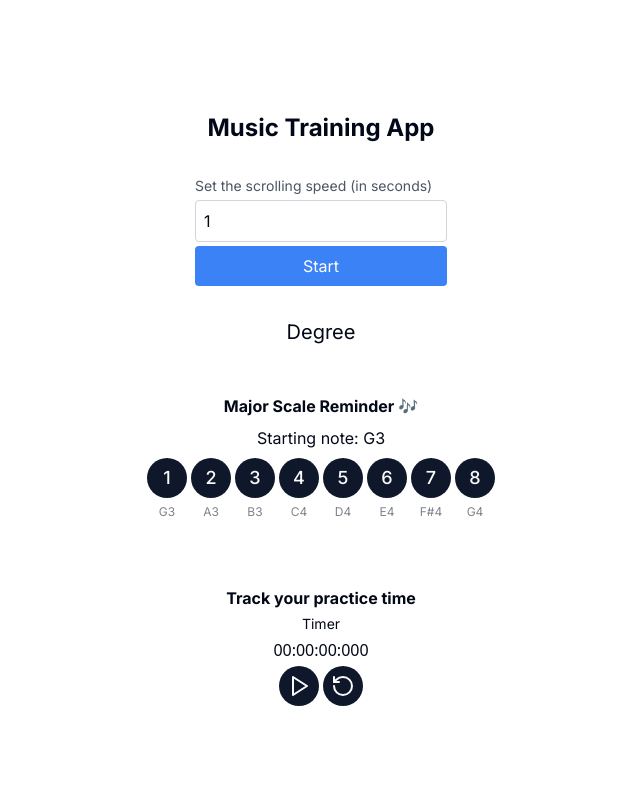
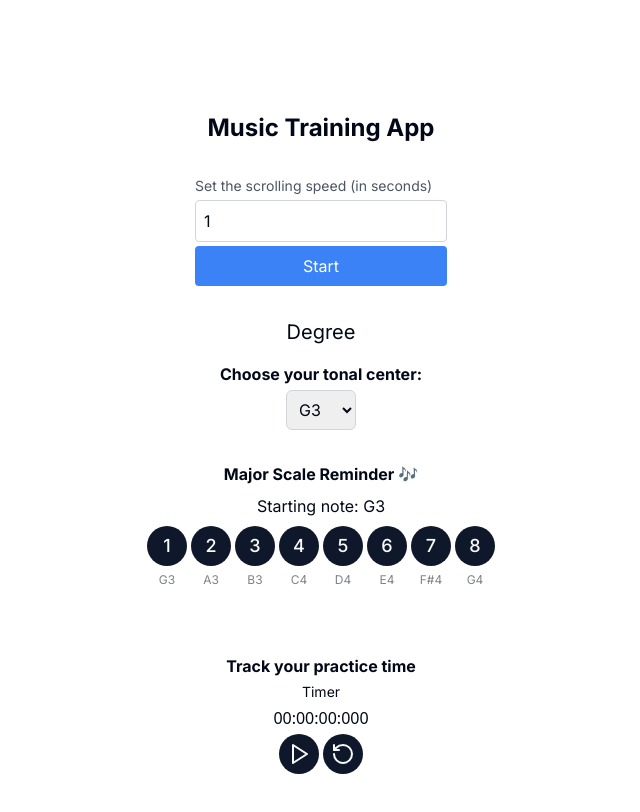
Before and after one commit to mahaultA/harmonear, a Next.js app: page / in a window 1280 px wide. Shown: the top 812 px of the page, without its empty margins (319-959 px from the left). Built offline with nearby package versions, Linux system fonts and the light colour scheme.

Commit message:
[ADD] AJout d'une liste déroulante pour choisir la tonalité dans ScalePracticer

```diff
--- a/src/ScalePracticer.jsx
+++ b/src/ScalePracticer.jsx
@@ -1,11 +1,36 @@
-import DroneChordsPlayer from "./DroneChordPlayer";
+import React, { useState } from "react";
 import ScalePlayer from "./ScalePlayer";
+import DroneChordPlayer from "./DroneChordPlayer";
 
 const ScalePracticer = () => {
+  const [selectedNote, setSelectedNote] = useState("G3");
+
+  const handleNoteChange = (event) => {
+    setSelectedNote(event.target.value);
+  };
+
   return (
-    <div>
-      <ScalePlayer startNote="G3" />
-      <DroneChordsPlayer note="G3" />
+    <div className="mx-auto max-w-md">
+      <div className="mb-4 text-center">
+        <label htmlFor="tonalCenterSelect" className="block font-bold mb-1">
+          Choose your tonal center:
+        </label>
+        <select
+          id="tonalCenterSelect"
+          className="border border-gray-300 rounded-md p-2"
+          value={selectedNote}
+          onChange={handleNoteChange}
+        >
+          <option value="E3">E3</option>
+          <option value="F3">F3</option>
+          <option value="G3">G3</option>
+          <option value="A3">A3</option>
+          <option value="A#3">A#3</option>
+          <option value="C4">C4</option>
+        </select>
+      </div>
+      <ScalePlayer startNote={selectedNote} />
+      <DroneChordPlayer note={selectedNote} />
     </div>
   );
 };
```
